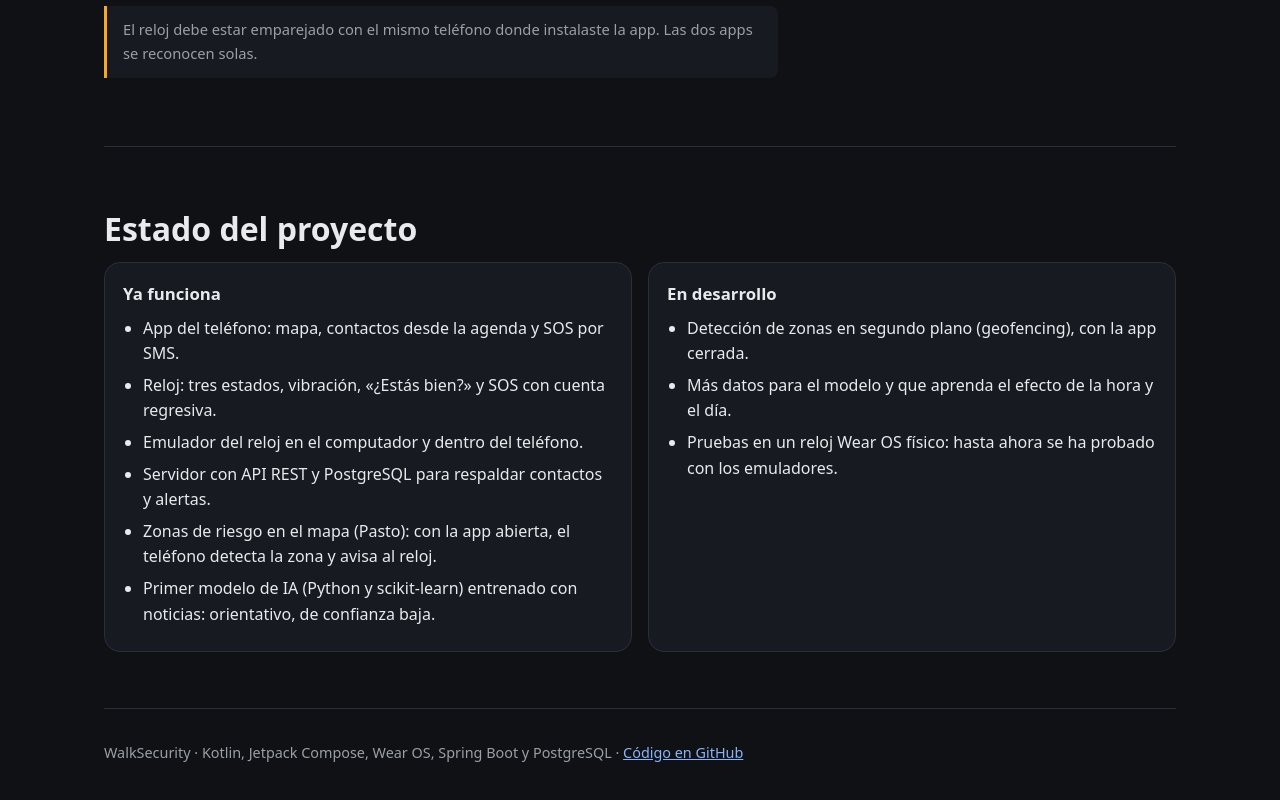
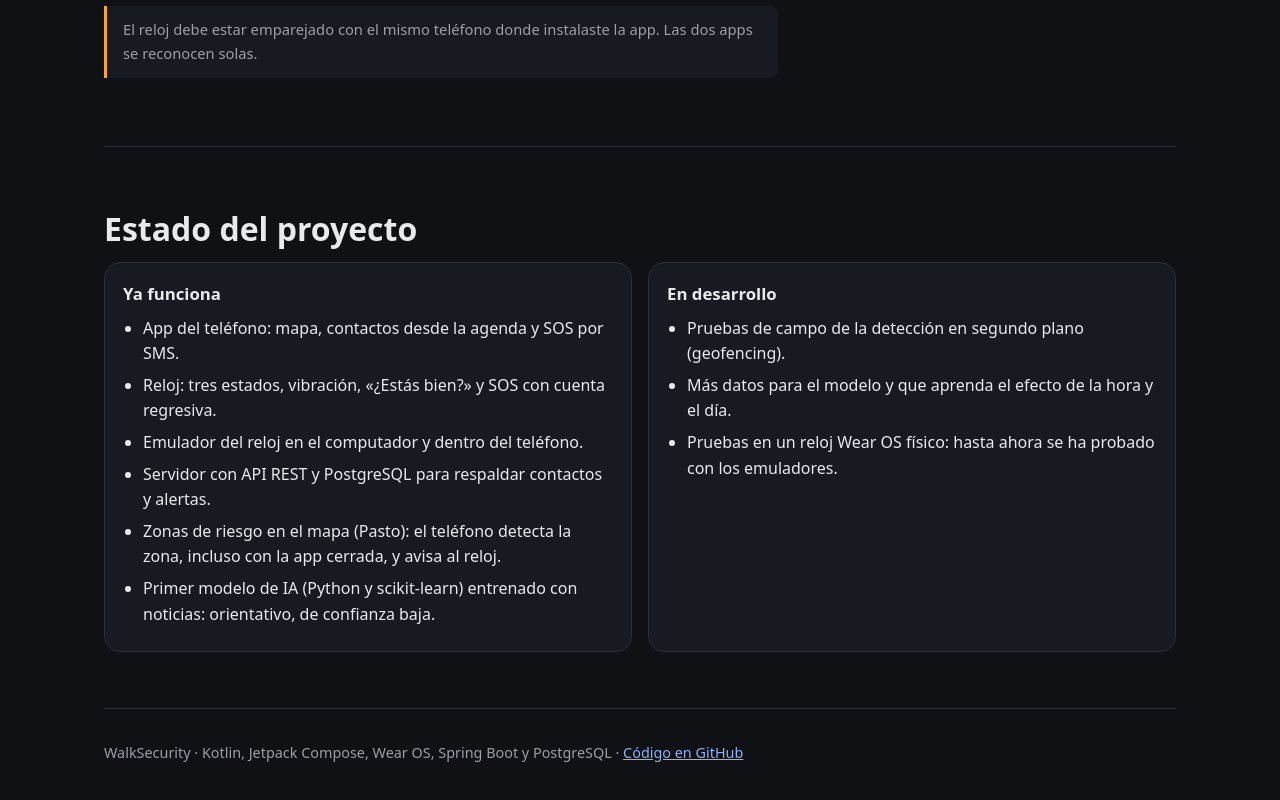
Before and after one commit to Andres-Maya/WalkSecurity, a plain HTML site: page web/index.html in a window 1280 px wide. Shown: the part 4085-4885 px from the top of the page. Drawn offline with Linux system fonts and the light colour scheme.

Commit message:
Documentar la deteccion de zonas en segundo plano

```diff
--- a/web/index.html
+++ b/web/index.html
@@ -202,14 +202,14 @@ adb install walksecurity-reloj.apk</code></pre>
             <li>Reloj: tres estados, vibración, «¿Estás bien?» y SOS con cuenta regresiva.</li>
             <li>Emulador del reloj en el computador y dentro del teléfono.</li>
             <li>Servidor con API REST y PostgreSQL para respaldar contactos y alertas.</li>
-            <li>Zonas de riesgo en el mapa (Pasto): con la app abierta, el teléfono detecta la zona y avisa al reloj.</li>
+            <li>Zonas de riesgo en el mapa (Pasto): el teléfono detecta la zona, incluso con la app cerrada, y avisa al reloj.</li>
             <li>Primer modelo de IA (Python y scikit-learn) entrenado con noticias: orientativo, de confianza baja.</li>
           </ul>
         </div>
         <div class="card">
           <h3>En desarrollo</h3>
           <ul>
-            <li>Detección de zonas en segundo plano (geofencing), con la app cerrada.</li>
+            <li>Pruebas de campo de la detección en segundo plano (geofencing).</li>
             <li>Más datos para el modelo y que aprenda el efecto de la hora y el día.</li>
             <li>Pruebas en un reloj Wear OS físico: hasta ahora se ha probado con los emuladores.</li>
           </ul>
```
Also changed, not shown: 1 other file.
